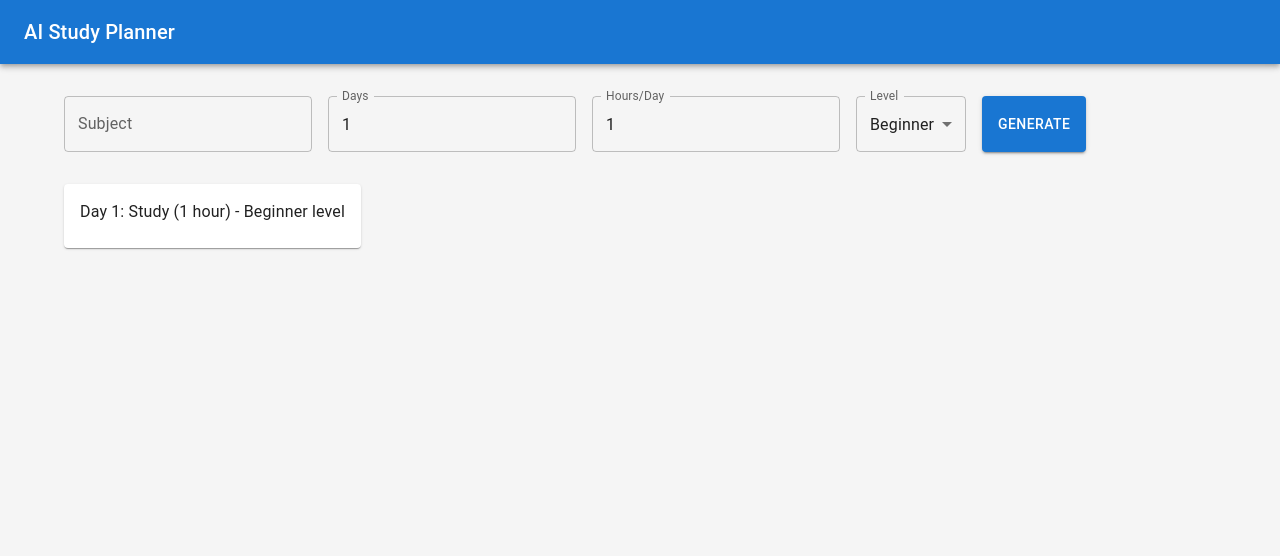
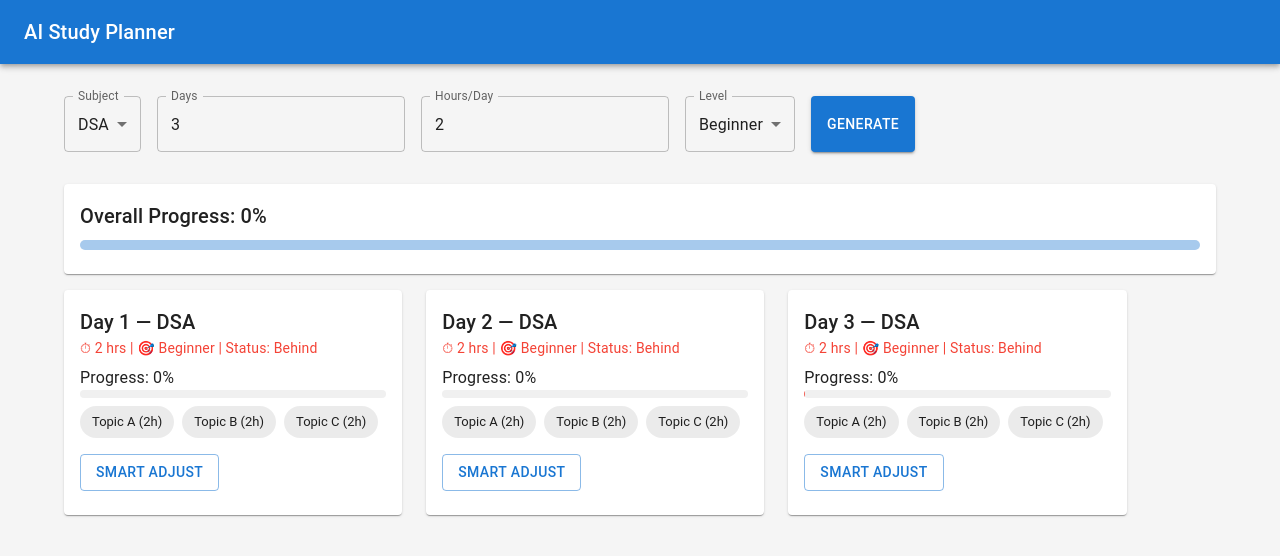
Before and after one commit to Harshal-Bsys27/ai-study-planner, a React app in the folder frontend/: page / in a window 1280 px wide. Both pictures are taken after a click on the button "GENERATE". Shown: the top 556 px of the page. Built offline with nearby package versions, Linux system fonts and the light colour scheme; the HTML template or start-up script is replaced by a standard one.

Commit message:
feat: add subtopic tracking, smart adjust, colored status bars, and overall progress visualization

```diff
--- a/frontend/src/App.jsx
+++ b/frontend/src/App.jsx
@@ -13,28 +13,88 @@ import {
   FormControl,
   InputLabel,
   Select,
+  Chip,
+  Box,
+  LinearProgress,
 } from "@mui/material";
+import { green, orange, red } from "@mui/material/colors";
 
 function App() {
-  const [subject, setSubject] = useState("");
-  const [days, setDays] = useState(1);
-  const [hours, setHours] = useState(1);
+  const [subject, setSubject] = useState("DSA");
+  const [days, setDays] = useState(3);
+  const [hours, setHours] = useState(2);
   const [level, setLevel] = useState("Beginner");
   const [plan, setPlan] = useState([]);
+  const [loading, setLoading] = useState(false);
 
   const generatePlan = async () => {
-    // Placeholder plan logic, later replace with backend API call
+    setLoading(true);
+    // Mock backend API call
     const tempPlan = [];
     for (let i = 1; i <= days; i++) {
-      tempPlan.push(
-        `Day ${i}: Study ${subject} (${hours} hour${hours > 1 ? "s" : ""}) - ${level} level`
-      );
+      const subtopics = [
+        { name: "Topic A", completed: false, hours },
+        { name: "Topic B", completed: false, hours },
+        { name: "Topic C", completed: false, hours },
+      ];
+      tempPlan.push({ day: i, topic: subject, hours, level, subtopics });
     }
     setPlan(tempPlan);
+    setLoading(false);
+  };
+
+  const toggleSubtopic = (dayIndex, subIndex) => {
+    const updated = [...plan];
+    updated[dayIndex].subtopics[subIndex].completed =
+      !updated[dayIndex].subtopics[subIndex].completed;
+    setPlan(updated);
+  };
+
+  const dayProgress = (day) => {
+    const total = day.subtopics.length;
+    const completed = day.subtopics.filter(s => s.completed).length;
+    return Math.round((completed / total) * 100);
+  };
+
+  const overallProgress = () => {
+    if (plan.length === 0) return 0;
+    const totalSubs = plan.reduce(
+      (sum, day) => sum + day.subtopics.length,
+      0
+    );
+    const completedSubs = plan.reduce(
+      (sum, day) => sum + day.subtopics.filter(s => s.completed).length,
+      0
+    );
+    return Math.round((completedSubs / totalSubs) * 100);
+  };
+
+  const smartAdjust = (dayIndex) => {
+    const updated = [...plan];
+    const day = updated[dayIndex];
+    const progress = dayProgress(day);
+
+    if (progress < 50) {
+      day.subtopics.forEach(sub => {
+        if (!sub.completed) sub.hours = (sub.hours || hours) + 1;
+      });
+    } else if (progress >= 50 && progress < 80) {
+      day.subtopics.forEach(sub => {
+        if (!sub.completed) sub.hours = (sub.hours || hours) + 0.5;
+      });
+    }
+    setPlan(updated);
+  };
+
+  const dayStatus = (day) => {
+    const progress = dayProgress(day);
+    if (progress < 50) return { text: "Behind", color: red[500] };
+    if (progress < 80) return { text: "On Track", color: orange[500] };
+    return { text: "Ahead", color: green[500] };
   };
 
   return (
-    <div>
+    <>
       <AppBar position="static">
         <Toolbar>
           <Typography variant="h6">AI Study Planner</Typography>
@@ -44,15 +104,22 @@ function App() {
       <Container sx={{ mt: 4 }}>
         <Grid container spacing={2}>
           <Grid item xs={12} md={3}>
-            <TextField
+            <FormControl fullWidth>
+              <InputLabel>Subject</InputLabel>
+              <Select
+                value={subject}
                 label="Subject"
-              fullWidth
-              value={subject}
                 onChange={(e) => setSubject(e.target.value)}
-            />
+              >
+                <MenuItem value="DSA">DSA</MenuItem>
+                <MenuItem value="ML">ML</MenuItem>
+                <MenuItem value="Python">Python</MenuItem>
+                <MenuItem value="AI">AI</MenuItem>
+              </Select>
+            </FormControl>
           </Grid>
 
-          <Grid item xs={12} md={2}>
+          <Grid item xs={6} md={2}>
             <TextField
               label="Days"
               type="number"
@@ -62,7 +129,7 @@ function App() {
             />
           </Grid>
 
-          <Grid item xs={12} md={2}>
+          <Grid item xs={6} md={2}>
             <TextField
               label="Hours/Day"
               type="number"
@@ -93,25 +160,87 @@ function App() {
               fullWidth
               sx={{ height: "100%" }}
               onClick={generatePlan}
+              disabled={loading}
             >
-              Generate
+              {loading ? "Generating..." : "Generate"}
             </Button>
           </Grid>
         </Grid>
 
-        <Grid container spacing={2} sx={{ mt: 4 }}>
-          {plan.map((item, index) => (
-            <Grid item xs={12} md={4} key={index}>
+        {plan.length > 0 && (
+          <Card sx={{ mt: 4 }}>
+            <CardContent>
+              <Typography variant="h6">
+                Overall Progress: {overallProgress()}%
+              </Typography>
+              <LinearProgress
+                variant="determinate"
+                value={overallProgress()}
+                sx={{ height: 10, borderRadius: 5, mt: 1 }}
+                color="primary"
+              />
+            </CardContent>
+          </Card>
+        )}
+
+        <Grid container spacing={3} sx={{ mt: 2 }}>
+          {plan.map((day, dayIndex) => {
+            const status = dayStatus(day);
+            return (
+              <Grid item xs={12} md={4} key={dayIndex}>
                 <Card>
                   <CardContent>
-                  <Typography>{item}</Typography>
+                    <Typography variant="h6">
+                      Day {day.day} — {day.topic}
+                    </Typography>
+
+                    <Typography variant="body2" sx={{ color: status.color }}>
+                      ⏱ {day.hours} hrs | 🎯 {day.level} | Status: {status.text}
+                    </Typography>
+
+                    <Typography sx={{ mt: 1 }}>
+                      Progress: {dayProgress(day)}%
+                    </Typography>
+                    <LinearProgress
+                      variant="determinate"
+                      value={dayProgress(day)}
+                      sx={{
+                        height: 8,
+                        borderRadius: 4,
+                        mb: 1,
+                        backgroundColor: "#f0f0f0",
+                        "& .MuiLinearProgress-bar": { backgroundColor: status.color },
+                      }}
+                    />
+
+                    <Box sx={{ mt: 1 }}>
+                      {day.subtopics.map((sub, subIndex) => (
+                        <Chip
+                          key={subIndex}
+                          label={`${sub.name} (${sub.hours || hours}h)`}
+                          clickable
+                          onClick={() => toggleSubtopic(dayIndex, subIndex)}
+                          color={sub.completed ? "success" : "default"}
+                          sx={{ mr: 1, mb: 1 }}
+                        />
+                      ))}
+                    </Box>
+
+                    <Button
+                      variant="outlined"
+                      sx={{ mt: 1 }}
+                      onClick={() => smartAdjust(dayIndex)}
+                    >
+                      Smart Adjust
+                    </Button>
                   </CardContent>
                 </Card>
               </Grid>
-          ))}
+            );
+          })}
         </Grid>
       </Container>
-    </div>
+    </>
   );
 }
 
```
Lines whose indentation alone changed are shown as unchanged.
